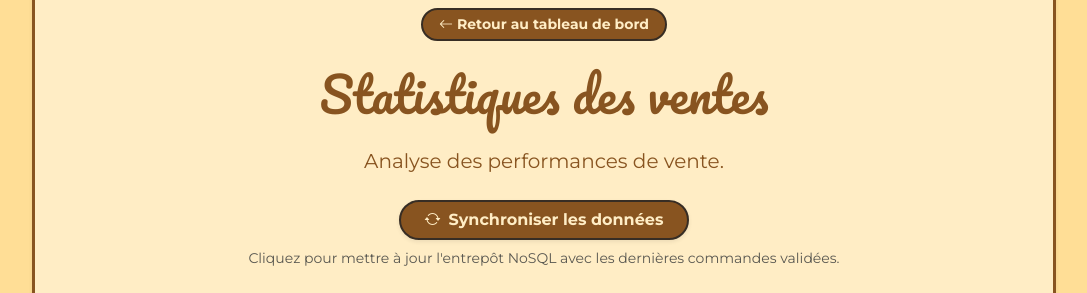
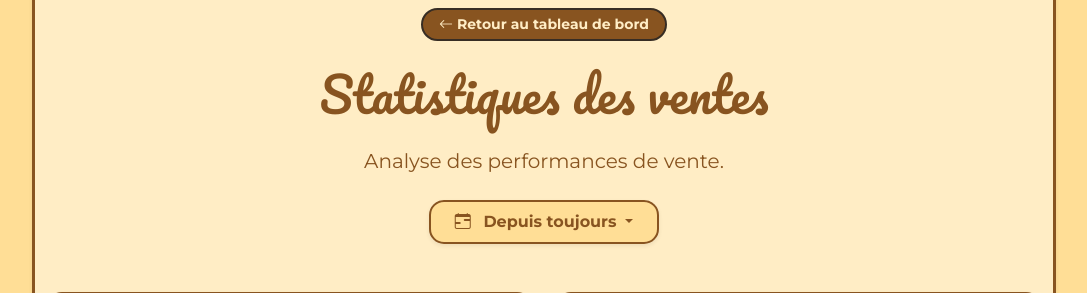
Before and after one commit to anthonymulapro-tech/Vite-Et-Gourmand, a Python web app: template frontend/templates/admin/data.html in a window 1280 px wide. Shown: the part 307-600 px from the top of the page, without its empty margins (96-1183 px from the left). Run offline with Jinja, Linux system fonts and the light colour scheme; the template is opened without the code that fills it: most values are stand-ins (such as "Sample title", 1, 10 or a date in 2020).

Commit message:
feat(nosql): Ajout d'un filtre dans le data dashboard et update du README.md

```diff
--- a/frontend/static/css/style.css
+++ b/frontend/static/css/style.css
@@ -1415,3 +1415,9 @@ input[type="time"]::-webkit-calendar-picker-indicator:hover {
 .table tbody tr.border-bottom {
     border-bottom: 1px solid var(--brand-brown) !important;
 }
+
+/* Hover page admin pour filtre */
+.dropdown-item:hover {
+    background-color: var(--brand-peach) !important;
+    color: var(--brand-brown) !important;
+}
--- a/frontend/templates/admin/data.html
+++ b/frontend/templates/admin/data.html
@@ -19,13 +19,27 @@
             Analyse des performances de vente.
         </p>
 
-        <form action="{{ url_for('admin_sync_data') }}" method="POST" class="d-inline-block mt-2">
-            <button type="submit" class="btn btn-vg rounded-pill fw-bold shadow-sm px-4">
-                <i class="bi bi-arrow-repeat me-2"></i> Synchroniser les données
-            </button>
-        </form>
-        <p class="small text-muted mt-2">Cliquez pour mettre à jour l'entrepôt NoSQL avec les dernières commandes validées.</p>
+    <div class="mt-4 mb-5 d-flex justify-content-center w-100">
+    <div class="dropdown">
+        <button class="btn vg-box text-brand-brown dropdown-toggle fw-bold shadow-sm px-4 py-2"
+                type="button" id="dropdownFiltrePeriode" data-bs-toggle="dropdown" aria-expanded="false"
+                style="background-color: var(--brand-gold) !important; border: 2px solid var(--brand-brown) !important; min-width: 220px;">
+            <i class="bi bi-calendar-range me-2"></i>
+            {% if periode_actuelle == '30j' %}30 derniers jours
+            {% elif periode_actuelle == '7j' %}7 derniers jours
+            {% else %}Depuis toujours{% endif %}
+        </button>
+
+        <ul class="dropdown-menu vg-box border-2 border-brand-brown shadow-sm p-1"
+            aria-labelledby="dropdownFiltrePeriode"
+            style="background-color: #fcf9f5;">
+
+            <li><a class="dropdown-item text-brand-brown fw-semibold rounded-2" href="{{ url_for('admin_data_dashboard', periode='all') }}">Depuis toujours</a></li>
+            <li><a class="dropdown-item text-brand-brown fw-semibold rounded-2" href="{{ url_for('admin_data_dashboard', periode='30j') }}">30 derniers jours</a></li>
+            <li><a class="dropdown-item text-brand-brown fw-semibold rounded-2" href="{{ url_for('admin_data_dashboard', periode='7j') }}">7 derniers jours</a></li>
+        </ul>
     </div>
+</div>
 
     <div class="row g-4">
         <div class="col-lg-6">
@@ -49,6 +63,13 @@
                 </div>
             </div>
         </div>
+        <form action="{{ url_for('admin_sync_data') }}" method="POST" class="d-inline-block mt-2">
+            <button type="submit" class="btn btn-vg rounded-pill fw-bold shadow-sm px-4">
+                <i class="bi bi-arrow-repeat me-2"></i> Synchroniser les données
+            </button>
+        </form>
+        <p class="small text-muted mt-2">Cliquez pour mettre à jour l'entrepôt NoSQL avec les dernières commandes validées.</p>
+    </div>
     </div>
 </div>
 
@@ -108,7 +129,7 @@
             datasets: [{
                 data: rawData.ca.data,
                 backgroundColor: bgColors,
-                borderColor: '#ffffff',
+                borderColor: '#FFFFFF',
                 hoverBackgroundColor: bgColors,
                 hoverBorderColor: '#372D24',
                 hoverBorderWidth: 2,
```
Also changed, not shown: app.py (+8 -4 lines), backend/admin_data.py (+52 -0 lines), README.md.
